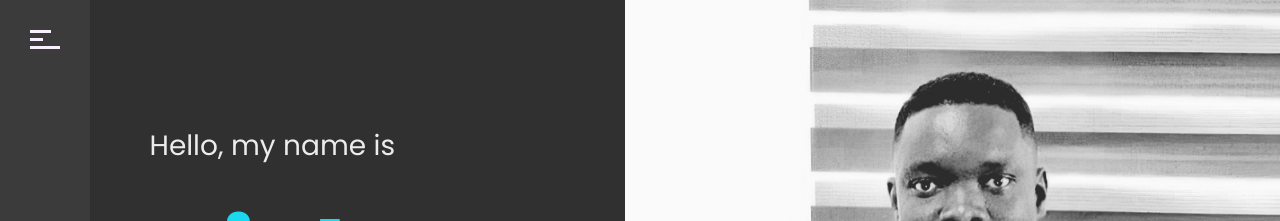
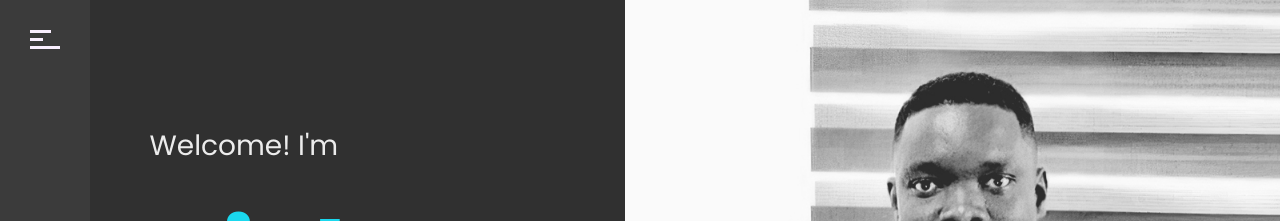
Before and after one commit to elijaharhinful/dicksonassan, a plain HTML site: page index.html in a window 1280 px wide. Shown: the top 221 px of the page. Drawn offline with Linux system fonts and the light colour scheme.

Commit message:
changes made to welcome

```diff
--- a/index.html
+++ b/index.html
@@ -100,7 +100,7 @@
                 <div id="home" class="section full-width-section">
                     <div class="section-wrapper block">
                         <div class="home-left-part">
-                            <p class="site-des">Hello, my name is</p>
+                            <p class="site-des">Welcome! I'm</p>
                             <h1 class="entry-title">Dickson Assan</h1>
                             <p class="site-info">
                                 A qualified accountant with a decade of experience in Taxation, financial reporting and
```
